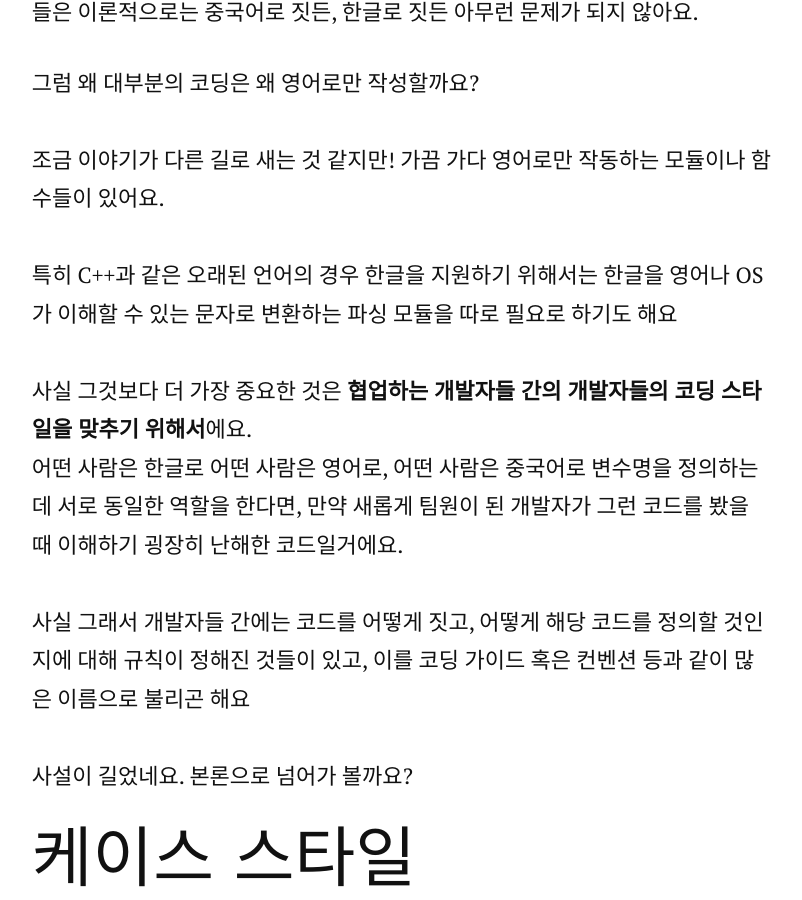
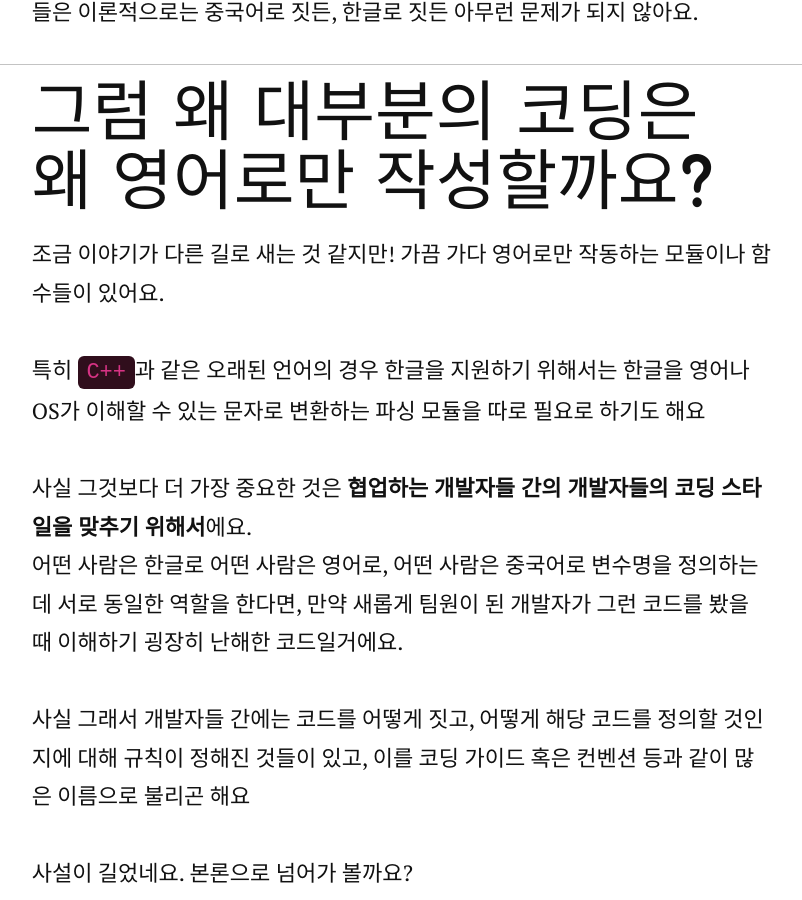
Before and after one commit to YangTaeyoung/YangTaeyoung.github.io, a Jekyll site: the page built from _posts/2022-04-14-Case-Style.md, in a window 1280 px wide and 900 px high, scrolled down 1339 px. Shown: the whole window, without its empty margins (237-1039 px from the left). Built offline with Jekyll 4.4.1, drawn with Linux system fonts in a browser that asks for light colours; nearby versions of some CDN libraries; some web fonts are replaced; comment, search, counter and statistics services are not loaded.

Commit message:
Update 2022-04-14-Case-Style.md

```diff
--- a/_posts/2022-04-14-Case-Style.md
+++ b/_posts/2022-04-14-Case-Style.md
@@ -19,11 +19,13 @@ title: (Code Guide) 카멜케이스(Camel Case)? 파스칼 케이스(Pascal Case
 <br><br>
 특히 `변수명`이나, `함수명`, `클래스명`과 같이 개발자가 자유롭게 지어도 되는 것들은 이론적으로는 중국어로 짓든, 한글로 짓든 아무런 문제가 되지 않아요.
 
-그럼 왜 대부분의 코딩은 왜 영어로만 작성할까요?
-<br><br>
+<hr>
+
+# 그럼 왜 대부분의 코딩은 왜 영어로만 작성할까요?
+
 조금 이야기가 다른 길로 새는 것 같지만! 가끔 가다 영어로만 작동하는 모듈이나 함수들이 있어요.
 <br><br>
-특히 C++과 같은 오래된 언어의 경우 한글을 지원하기 위해서는 한글을 영어나 OS가 이해할 수 있는 문자로 변환하는 파싱 모듈을 따로 필요로 하기도 해요
+특히 `C++`과 같은 오래된 언어의 경우 한글을 지원하기 위해서는 한글을 영어나 OS가 이해할 수 있는 문자로 변환하는 파싱 모듈을 따로 필요로 하기도 해요
 <br><br>
 사실 그것보다 더 가장 중요한 것은 **협업하는 개발자들 간의 개발자들의 코딩 스타일을 맞추기 위해서**에요.
 <br>
@@ -33,7 +35,10 @@ title: (Code Guide) 카멜케이스(Camel Case)? 파스칼 케이스(Pascal Case
 <br><br>
 사설이 길었네요. 본론으로 넘어가 볼까요?
 
+<hr>
+
 # 케이스 스타일
+
 케이스 스타일은 일종의 작명 규칙이라고 생각하면 돼요.
 <br><br>
 변수나, 함수명, 클래스명을 지을 때 해당 규칙을 따라서 짓는 거죠. 특히 띄어쓰기와 매우 큰 관련이 있는데요.
```
